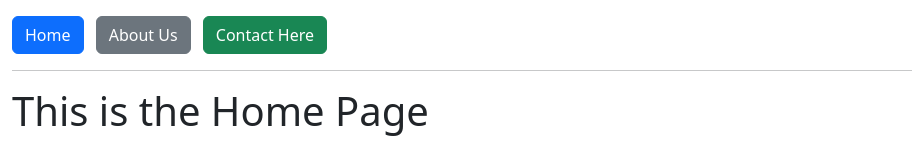
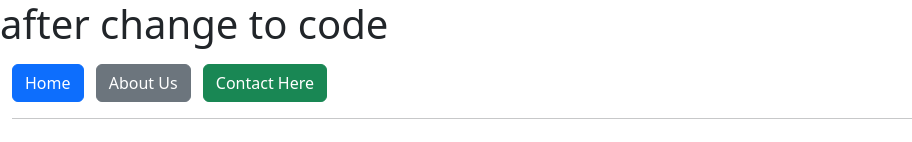
Before and after one commit to saystalha/trafficManagementSystem, a plain HTML site: page index.html in a window 1280 px wide. Shown: the top 142 px of the page, without its empty margins (0-912 px from the left). Drawn offline with nearby package versions, Linux system fonts and the light colour scheme.

Commit message:
2nd change

```diff
--- a/index.html
+++ b/index.html
@@ -27,6 +27,7 @@
     integrity="sha384-QWTKZyjpPEjISv5WaRU9OFeRpok6YctnYmDr5pNlyT2bRjXh0JMhjY6hW+ALEwIH" crossorigin="anonymous">
 </head>
 <body>
+    <h1>after change to code</h1>
     <div class="container-fluid">
         <nav class="my-3">
             <a href="./index.html" class="btn btn-primary me-2">Home</a>
```
